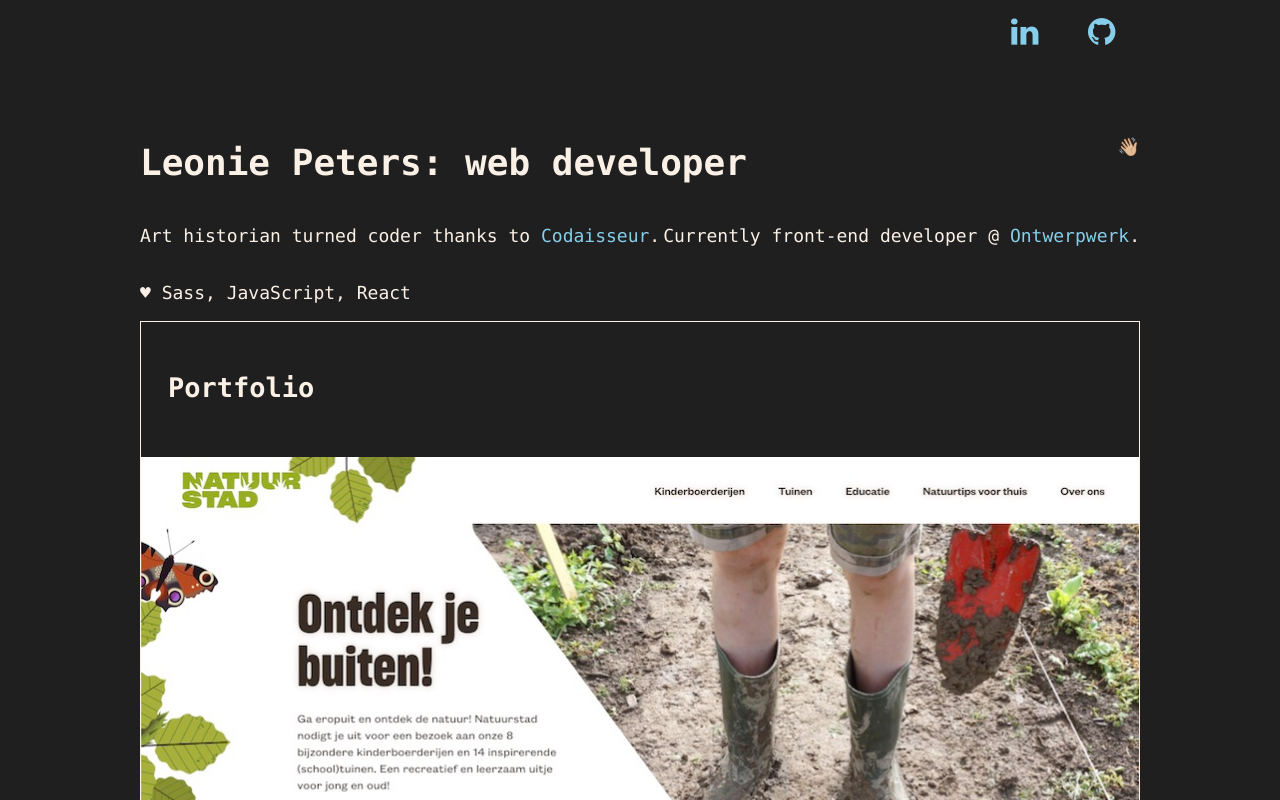
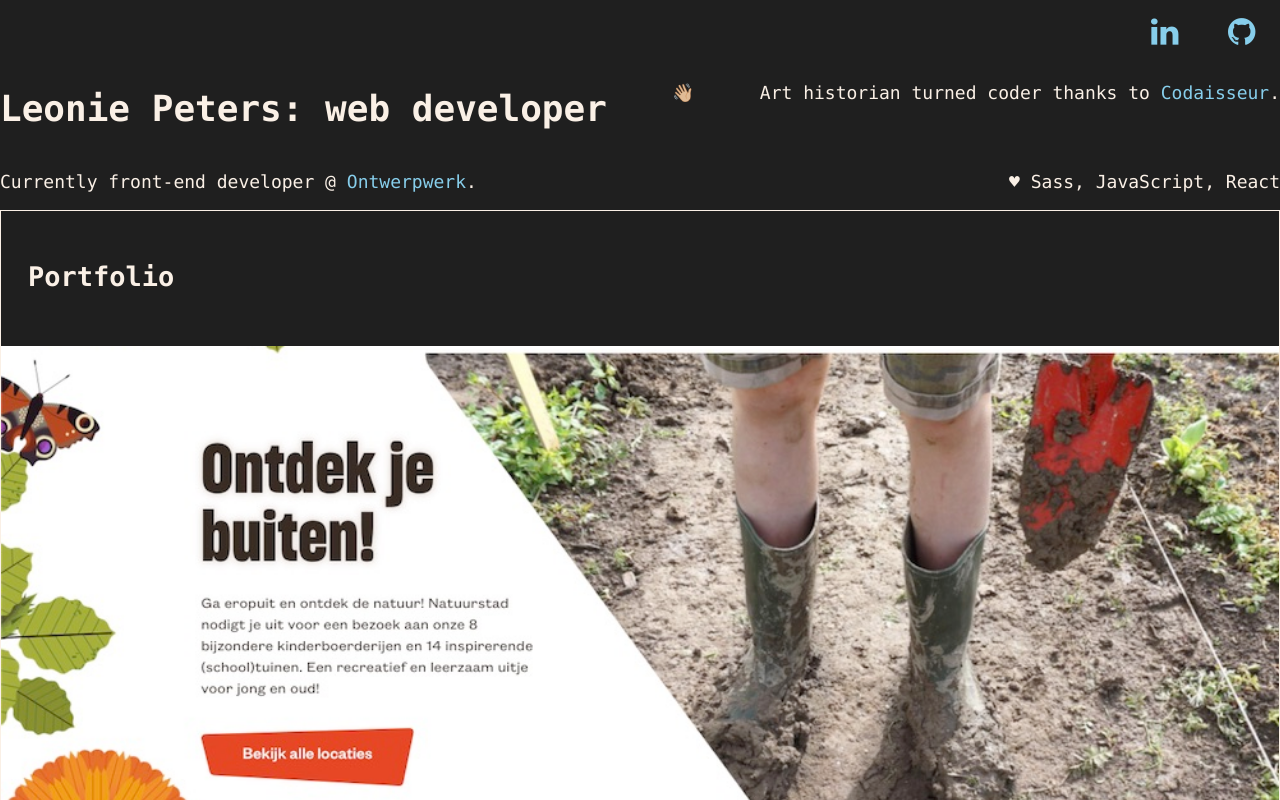
Before and after one commit to LeoniePeters/leoniepeters.com, a React (Create React App) app: page / in a window 1280 px wide. Shown: the top 800 px of the page. Built offline with nearby package versions, Linux system fonts and the light colour scheme.

Commit message:
Unset styles on main. no max-width. little cleanup

```diff
--- a/src/App.js
+++ b/src/App.js
@@ -1,7 +1,6 @@
 import React from "react";
 import "./App.scss";
 import Welcome from "./Components/Welcome";
-import About from "./Components/About";
 import Portfolio from "./Components/Portfolio";
 
 function App() {
--- a/src/App.scss
+++ b/src/App.scss
@@ -2,16 +2,8 @@
 
 header {
   box-sizing: border-box;
-  max-width: 1000px;
+  max-width: 1600px;
   margin: 0 auto;
-}
-main {
-  padding: 0 1em;
-  @include for-tablet-portrait-up {
-    max-width: 1000px;
-    margin: 3em auto;
-    padding: 0 3vw;
-  }
 }
 i {
   font-style: normal;
@@ -29,12 +21,3 @@ i {
     }
   }
 }
-
-@keyframes App-logo-spin {
-  from {
-    transform: rotate(0deg);
-  }
-  to {
-    transform: rotate(360deg);
-  }
-}
--- a/src/index.scss
+++ b/src/index.scss
@@ -27,6 +27,10 @@ a {
   }
 }
 
+i {
+  font-style: normal;
+}
+
 code {
   font-family: source-code-pro, Menlo, Monaco, Consolas, "Courier New",
     monospace;
```
